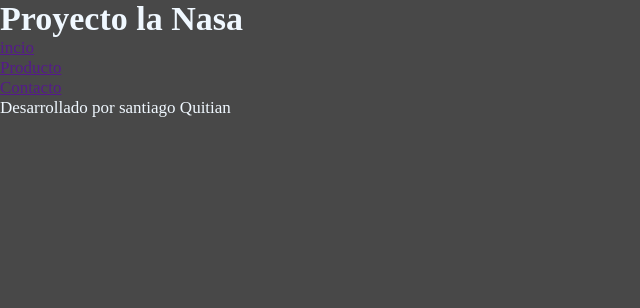
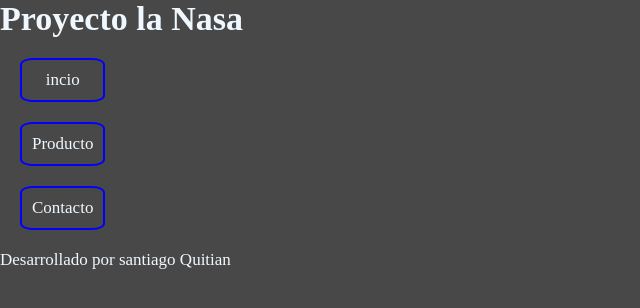
Before and after one commit to Santiago-Quitian/proyecto-nasa, a plain HTML site: page index.html in a window 1280 px wide. Shown: the whole page, without its empty margins (0-640 px from the left). Drawn offline with Linux system fonts and the light colour scheme.

Commit message:
feat: css

```diff
--- a/styles.css
+++ b/styles.css
@@ -10,3 +10,23 @@ body{
     background: rgba(0, 0, 0, 0.719);
     color: aliceblue;
 }
+a {
+    text-decoration: none;
+    color:aliceblue
+}
+ul{
+    list-style: none;
+}
+li {
+    padding: 10px;
+    margin: 20px;
+    border-radius: 15%;
+    border: 2px solid blue;
+    text-align: center;
+}
+nav {
+    display: flex;
+    align-items: center;
+
+
+}
```
